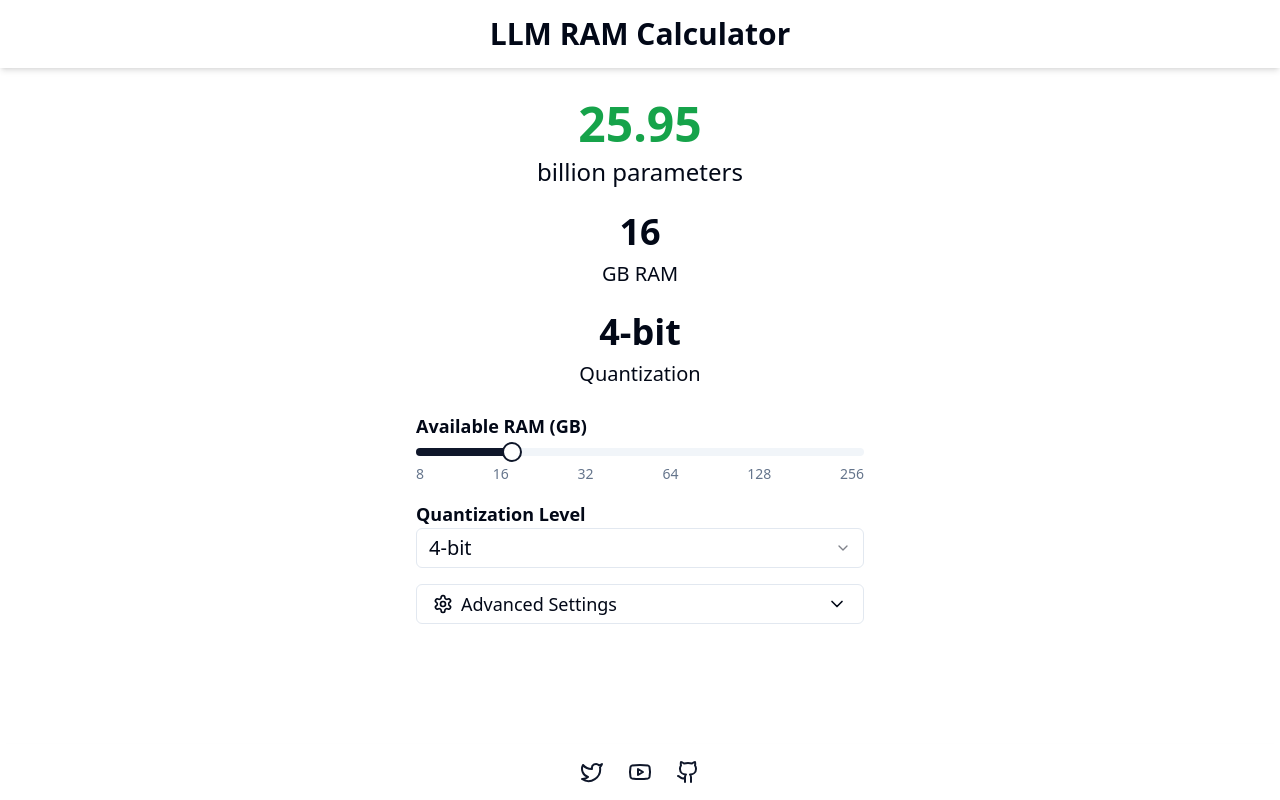
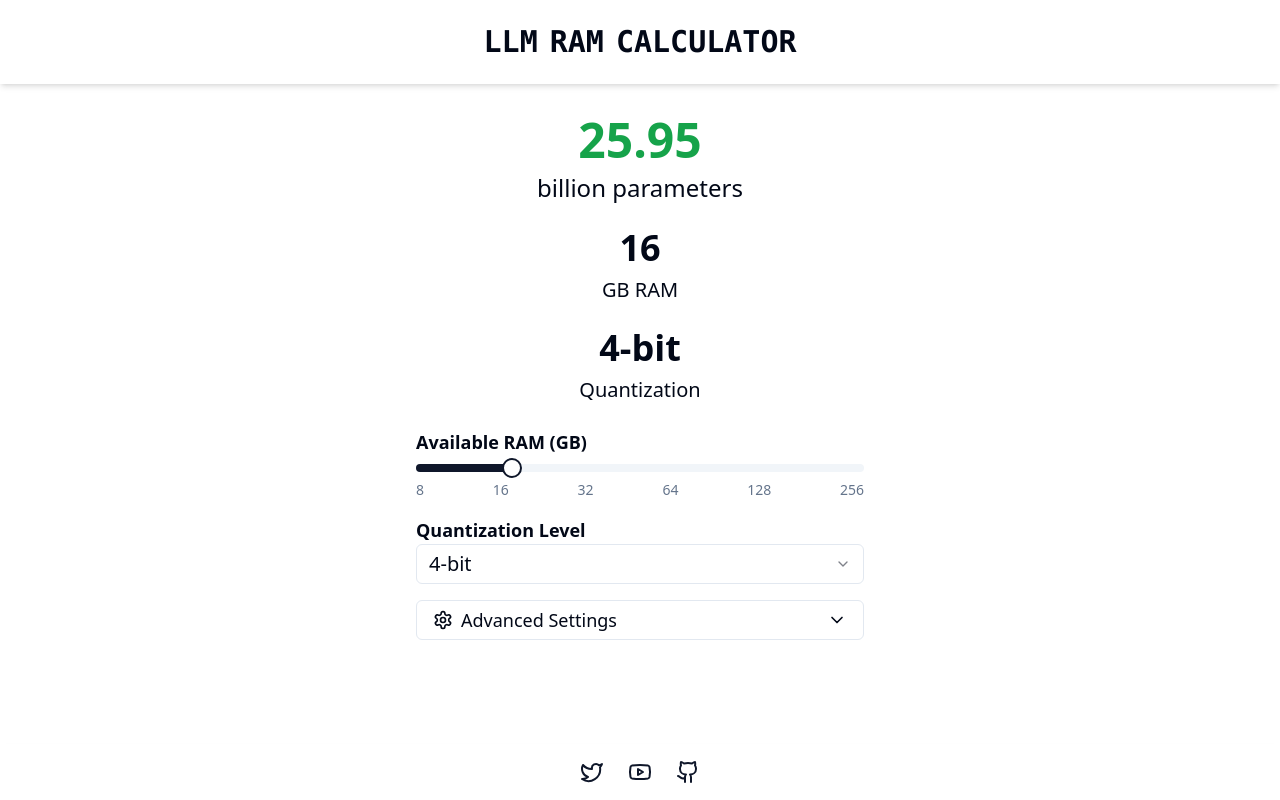
Before and after one commit to RayFernando1337/LLM-Calc, a React (Vite) app: page / in a window 1280 px wide. Built offline with nearby package versions, Linux system fonts and the light colour scheme.

Commit message:
Updated Header Animation

```diff
--- a/package.json
+++ b/package.json
@@ -18,6 +18,7 @@
     "@radix-ui/react-slot": "^1.1.0",
     "class-variance-authority": "^0.7.0",
     "clsx": "^2.1.1",
+    "framer-motion": "^11.11.9",
     "lucide-react": "^0.453.0",
     "react": "^18.3.1",
     "react-dom": "^18.3.1",
--- a/src/App.tsx
+++ b/src/App.tsx
@@ -6,6 +6,7 @@
 import { Popover, PopoverContent, PopoverTrigger } from "@/components/ui/popover"
 import { Select, SelectContent, SelectItem, SelectTrigger, SelectValue } from "@/components/ui/select"
 import { Slider } from "@/components/ui/slider"
+import HyperText from "./components/ui/hyper-text"
 
 const quantizationOptions = {
   "1-bit": 1,
@@ -51,8 +52,11 @@
   return (
     <div className="flex flex-col min-h-screen">
       <header className="sticky top-0 bg-background z-10 shadow-md">
-        <div className="container mx-auto py-4">
-          <h1 className="text-3xl font-bold text-center">LLM RAM Calculator</h1>
+        <div className="container mx-auto py-4 flex justify-center">
+          <HyperText
+            className="text-3xl font-bold text-center block"
+            text="LLM RAM Calculator"
+          />
         </div>
       </header>
 
--- /dev/null
+++ b/src/components/ui/hyper-text.tsx
@@ -0,0 +1,89 @@
+"use client";
+
+import { useEffect, useRef, useState } from "react";
+import { AnimatePresence, motion, Variants } from "framer-motion";
+
+import { cn } from "@/lib/utils";
+
+interface HyperTextProps {
+  text: string;
+  duration?: number;
+  framerProps?: Variants;
+  className?: string;
+  animateOnLoad?: boolean;
+}
+
+const alphabets = "ABCDEFGHIJKLMNOPQRSTUVWXYZ".split("");
+
+const getRandomInt = (max: number) => Math.floor(Math.random() * max);
+
+export default function HyperText({
+  text,
+  duration = 800,
+  framerProps = {
+    initial: { opacity: 0, y: -10 },
+    animate: { opacity: 1, y: 0 },
+    exit: { opacity: 0, y: 3 },
+  },
+  className,
+  animateOnLoad = true,
+}: HyperTextProps) {
+  const [displayText, setDisplayText] = useState(text.split(""));
+  const [trigger, setTrigger] = useState(false);
+  const interations = useRef(0);
+  const isFirstRender = useRef(true);
+
+  const triggerAnimation = () => {
+    interations.current = 0;
+    setTrigger(true);
+  };
+
+  useEffect(() => {
+    const interval = setInterval(
+      () => {
+        if (!animateOnLoad && isFirstRender.current) {
+          clearInterval(interval);
+          isFirstRender.current = false;
+          return;
+        }
+        if (interations.current < text.length) {
+          setDisplayText((t) =>
+            t.map((l, i) =>
+              l === " "
+                ? l
+                : i <= interations.current
+                  ? text[i]
+                  : alphabets[getRandomInt(26)],
+            ),
+          );
+          interations.current = interations.current + 0.1;
+        } else {
+          setTrigger(false);
+          clearInterval(interval);
+        }
+      },
+      duration / (text.length * 10),
+    );
+    // Clean up interval on unmount
+    return () => clearInterval(interval);
+  }, [text, duration, trigger, animateOnLoad]);
+
+  return (
+    <div
+      className="overflow-hidden py-2 flex cursor-default scale-100"
+      onMouseEnter={triggerAnimation}
+    >
+      <AnimatePresence mode="wait">
+        {displayText.map((letter, i) => (
+          <motion.h1
+            key={i}
+            className={cn("font-mono", letter === " " ? "w-3" : "", className)}
+            {...framerProps}
+          >
+            {letter.toUpperCase()}
+          </motion.h1>
+        ))}
+      </AnimatePresence>
+    </div>
+  );
+}
```
